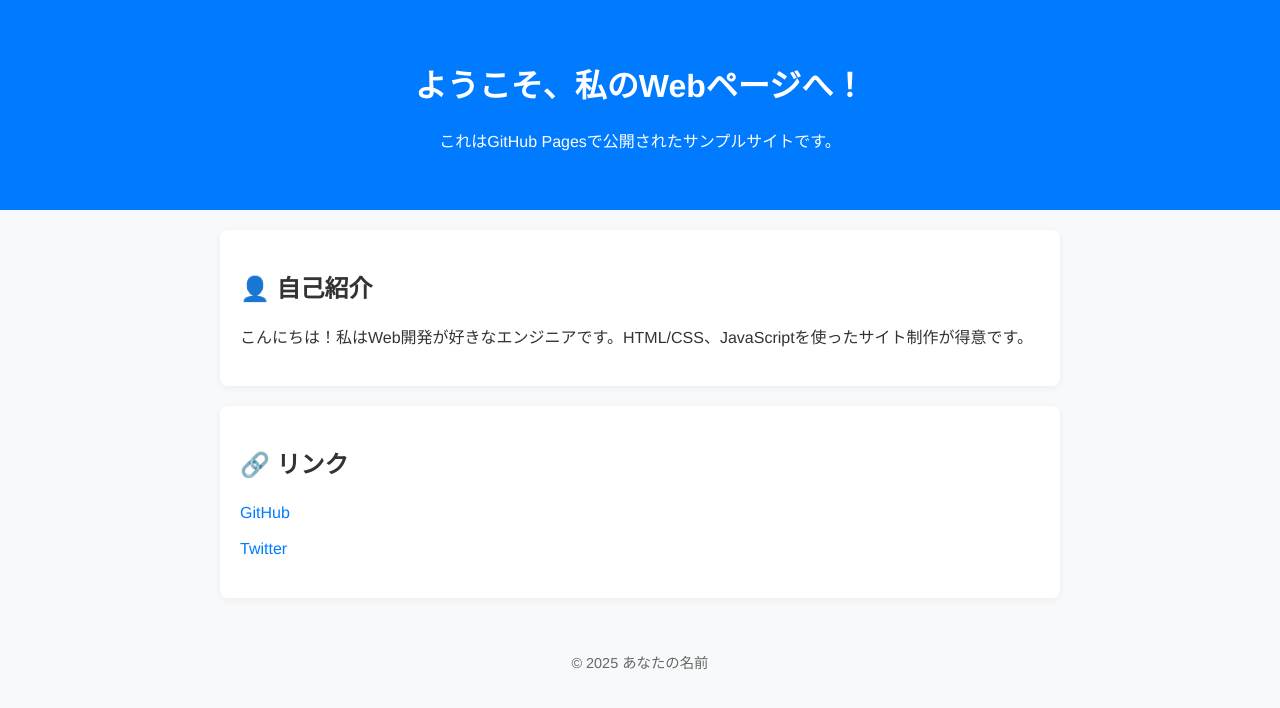
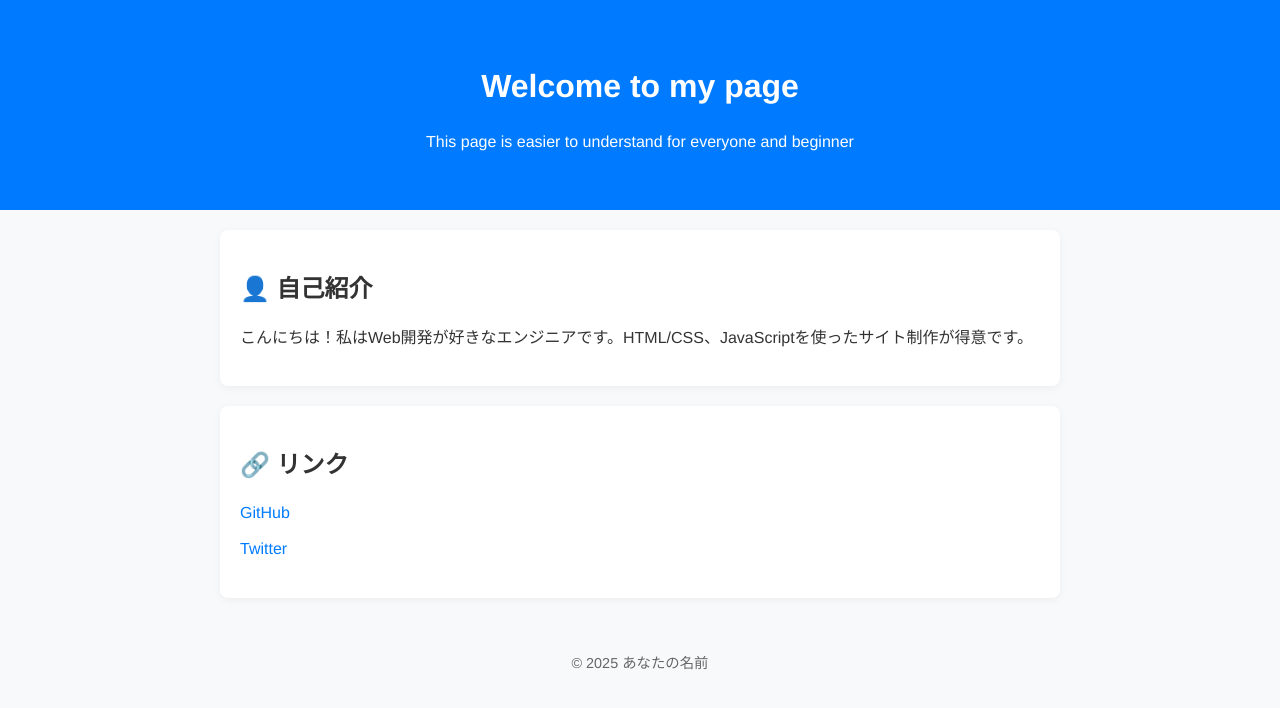
Before and after one commit to c8mn/savetheworld, a plain HTML site: page index.html in a window 1280 px wide. Drawn offline with Linux system fonts and the light colour scheme.

Commit message:
Update index.html

```diff
--- a/index.html
+++ b/index.html
@@ -3,13 +3,13 @@
 <head>
     <meta charset="UTF-8">
     <meta name="viewport" content="width=device-width, initial-scale=1.0">
-    <title>私のポートフォリオ</title>
+    <title>Fortnite SaveTheWorld</title>
     <link rel="stylesheet" href="style.css">
 </head>
 <body>
     <header>
-        <h1>ようこそ、私のWebページへ！</h1>
-        <p>これはGitHub Pagesで公開されたサンプルサイトです。</p>
+        <h1>Welcome to my page</h1>
+        <p>This page is easier to understand for everyone and beginner</p>
     </header>
 
     <section class="about">
```
